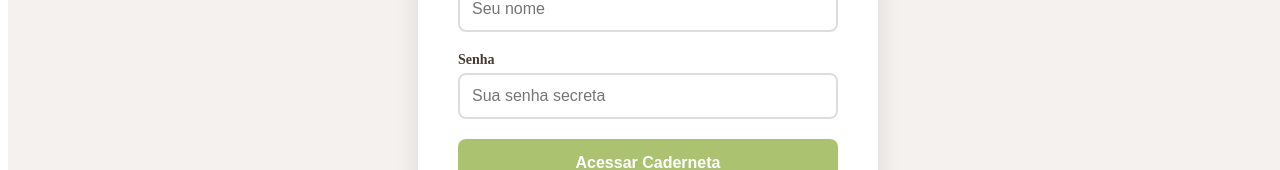
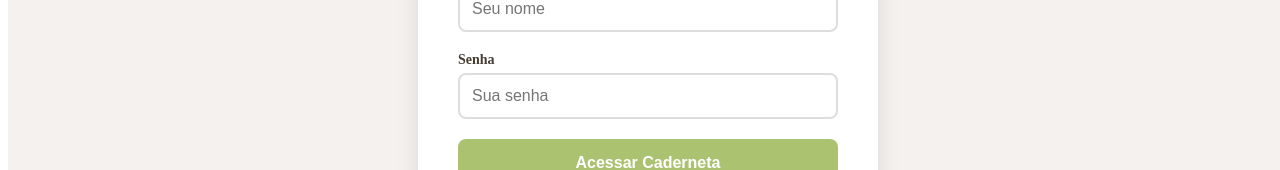
Before and after one commit to Diego-Parreiras/VacinaKids, an Angular app: page /login in a window 1280 px wide. Shown: the part 380-550 px from the top of the page. Built offline with nearby package versions, Linux system fonts and the light colour scheme.

Commit message:
Correcao de escrita

```diff
--- a/src/app/pages/login/login.component.html
+++ b/src/app/pages/login/login.component.html
@@ -11,7 +11,7 @@
       <input type="text" id="nome" placeholder="Seu nome" [(ngModel)]="nomeUsuario">
 
       <label for="senha">Senha</label>
-      <input type="password" id="senha" placeholder="Sua senha secreta"
+      <input type="password" id="senha" placeholder="Sua senha"
              [(ngModel)]="senhaUsuario"
              (ngModelChange)="avaliarSenha()"
              (keyup.enter)="submeterFormulario()">
```
